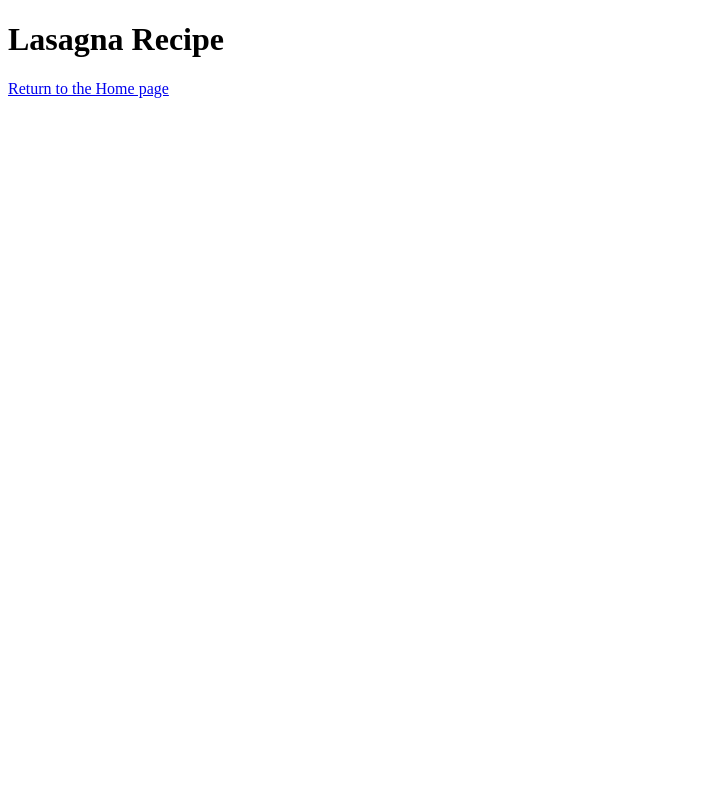
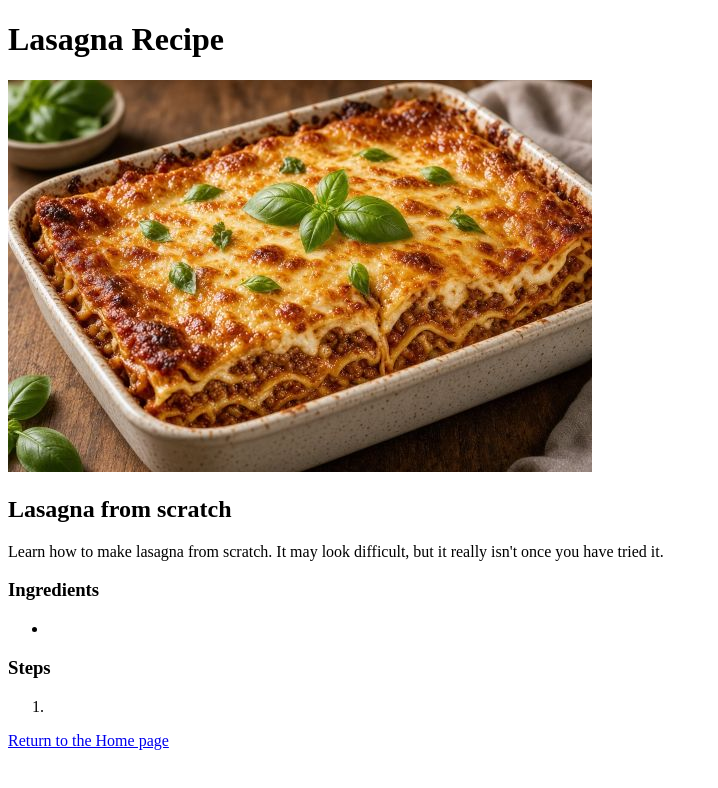
Before and after one commit to jcgallaher/odin-recipes, a plain HTML site: page recipes/lasagna.html in a window 1280 px wide. Shown: the whole page, without its empty margins (0-718 px from the left). Drawn offline with Linux system fonts and the light colour scheme.

```diff
--- a/recipes/lasagna.html
+++ b/recipes/lasagna.html
@@ -7,6 +7,20 @@
 </head>
 <body>
     <h1>Lasagna Recipe</h1>
+    <img src="../images/lasagna.jpg" alt="An image of lasagna in a cookware dish.">
+
+    <h2>Lasagna from scratch</h2>
+    <p>Learn how to make lasagna from scratch. It may look difficult, but it really isn't once you have tried it.</p>
+
+    <h3>Ingredients</h3>
+    <ul>
+        <li></li>
+    </ul>
+
+    <h3>Steps</h3>
+    <ol>
+        <li></li>
+    </ol>
 
     <a href="../index.html">Return to the Home page</a>
 </body>
```
Also changed, not shown: recipes/chocolatechipcookies.html (+1 -1 lines).
